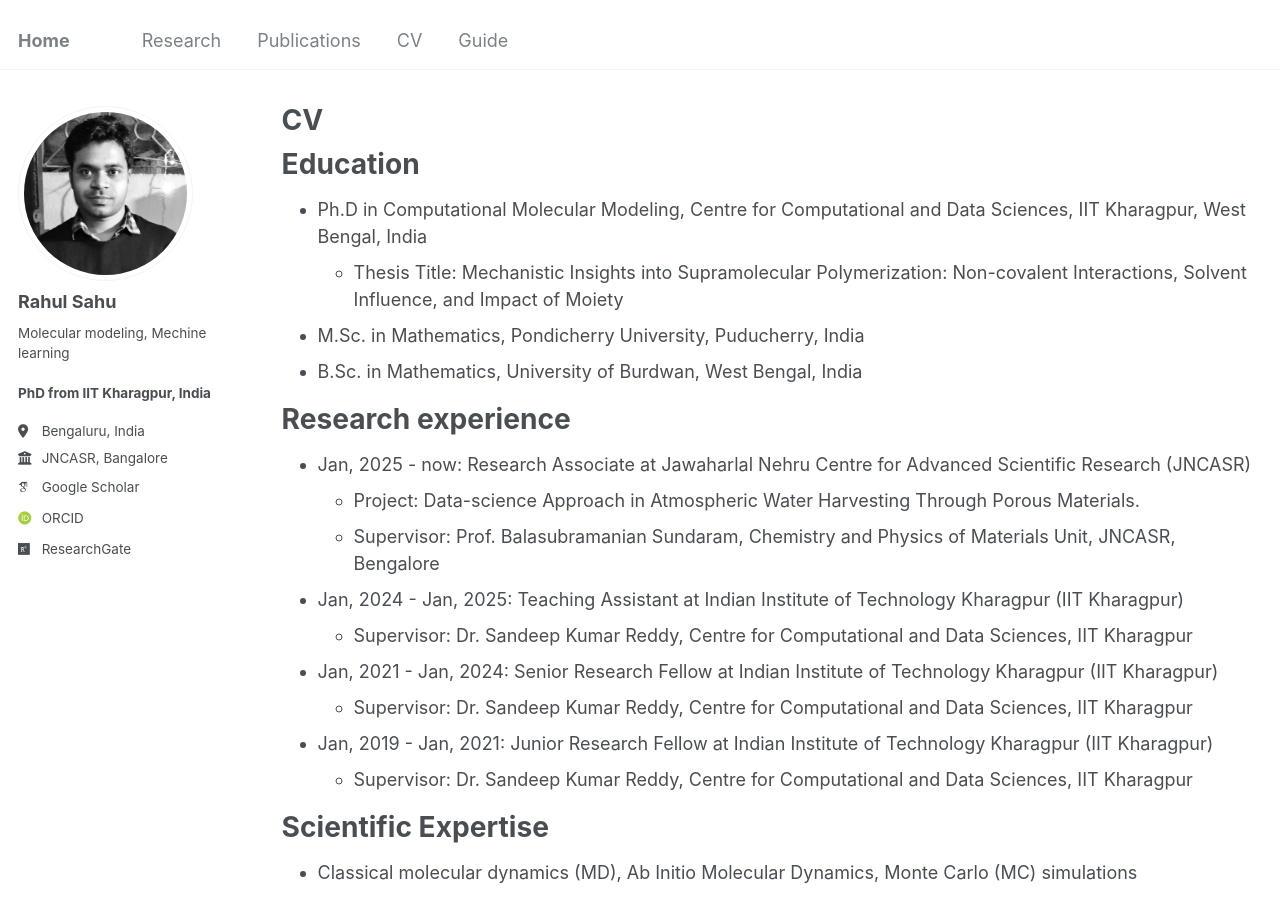
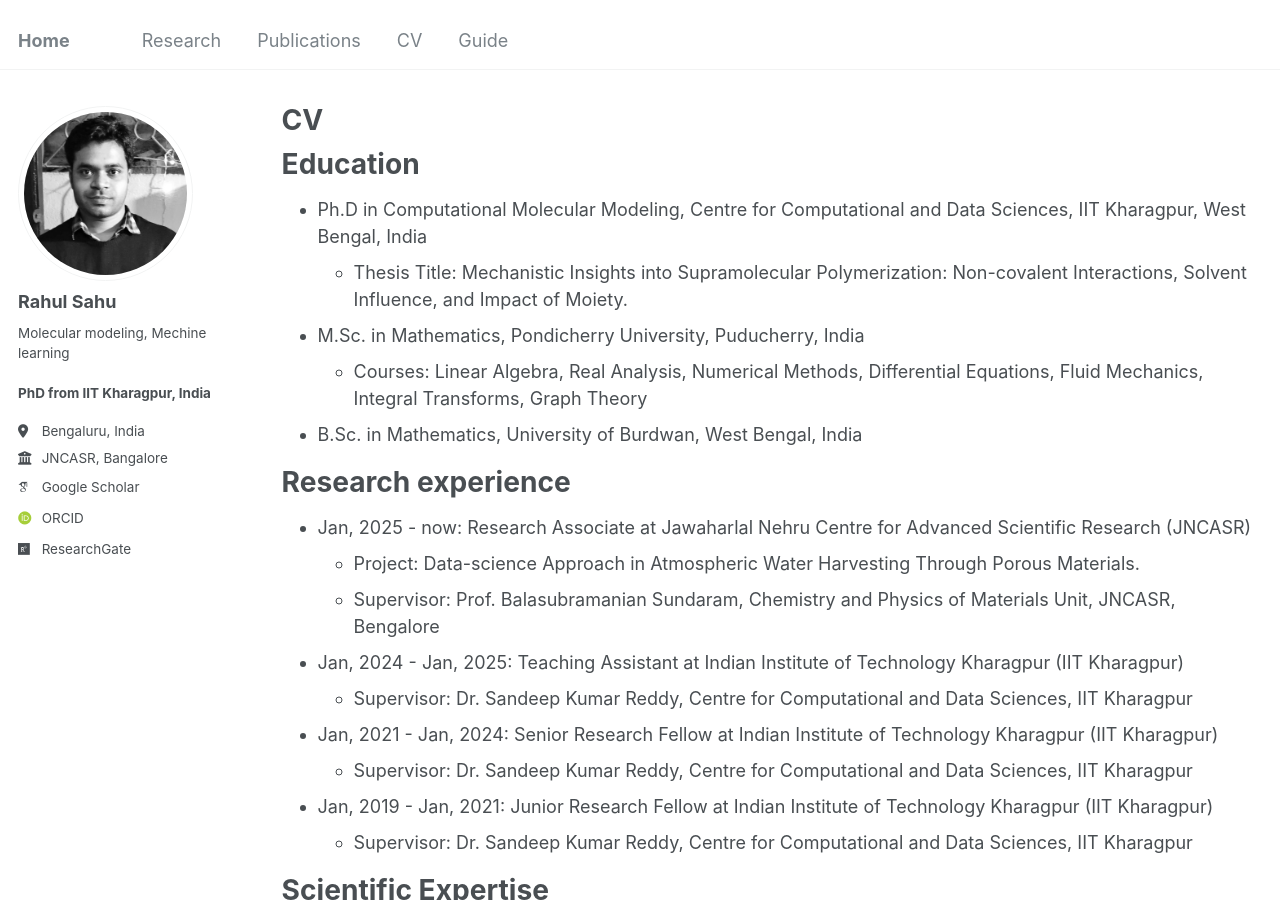
Before and after one commit to srahul21/srahul21.github.io, a Jekyll site: the page built from _pages/cv.md, in a window 1280 px wide and 900 px high. Built offline with Jekyll 4.4.1, drawn with Linux system fonts in a browser that asks for light colours; some web fonts are replaced.

Commit message:
Update cv.md

```diff
--- a/_pages/cv.md
+++ b/_pages/cv.md
@@ -12,8 +12,9 @@ redirect_from:
 Education
 ======
 * Ph.D in Computational Molecular Modeling, Centre for Computational and Data Sciences, IIT Kharagpur, West Bengal, India
-  * Thesis Title: Mechanistic Insights into Supramolecular Polymerization: Non-covalent Interactions, Solvent Influence, and Impact of Moiety
+  * Thesis Title: Mechanistic Insights into Supramolecular Polymerization: Non-covalent Interactions, Solvent Influence, and Impact of Moiety.
 * M.Sc. in Mathematics, Pondicherry University, Puducherry, India
+  * Courses: Linear Algebra, Real Analysis, Numerical Methods, Differential Equations, Fluid Mechanics, Integral Transforms, Graph Theory
 * B.Sc. in Mathematics, University of Burdwan, West Bengal, India
 
 Research experience
```
